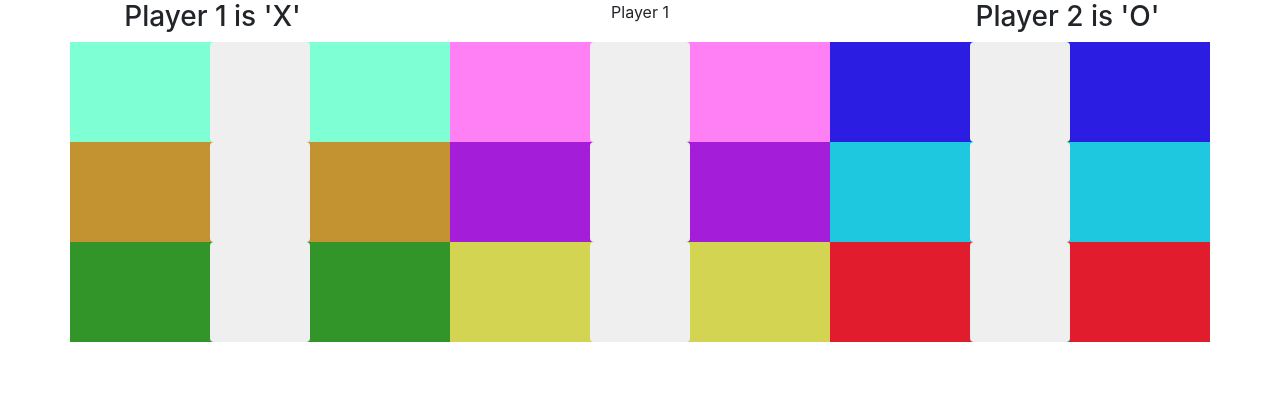
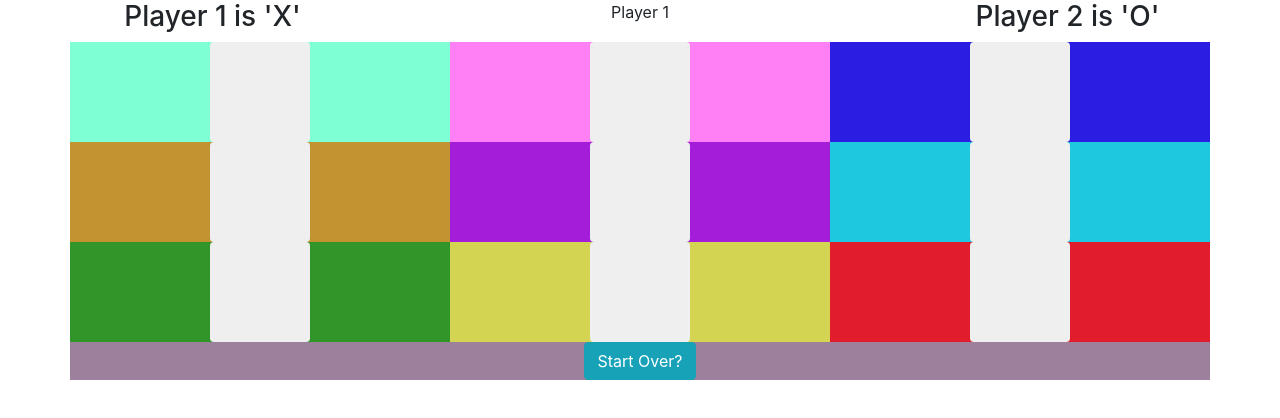
Before and after one commit to caroleatierney/Tic_Tac_Toe, a website: page index.html in a window 1280 px wide. Drawn offline with nearby package versions, Linux system fonts and the light colour scheme.

Commit message:
making progress

```diff
--- a/app.js
+++ b/app.js
@@ -34,7 +34,6 @@ function playGame(player) {
         // console.log('clicked text', $clickedButton.text)
 
         console.log(("CURRENT", $("#currentPlayer").text));
-
 
         if ($("#currentPlayer").text === "Player 1") {
         // if (newPlayer === player1) {
--- a/index.html
+++ b/index.html
@@ -56,25 +56,12 @@
                     <button id="button-r3c3" type="button" class="btn btn-square-md"></button>
                 </div>
             </div>
+            <div class="row">
+                <div class="col" style="background-color: #9d809c;">
+                    <button id="clear" type="button" class="btn btn-info">Start Over?</button>
+                </div>
+            </div>
     </div>
-<!--
-        <table class="table">
-        <thead>
-            <tr>
-                <th>
-
-                </th>
-            </tr>
-        </thead> -->
-
-        </table>
-
-
-
-
-
-
-
 
             <script src="https://code.jquery.com/jquery-3.2.1.slim.min.js"
                 integrity="sha384-KJ3o2DKtIkvYIK3UENzmM7KCkRr/rE9/Qpg6aAZGJwFDMVNA/GpGFF93hXpG5KkN"
```
